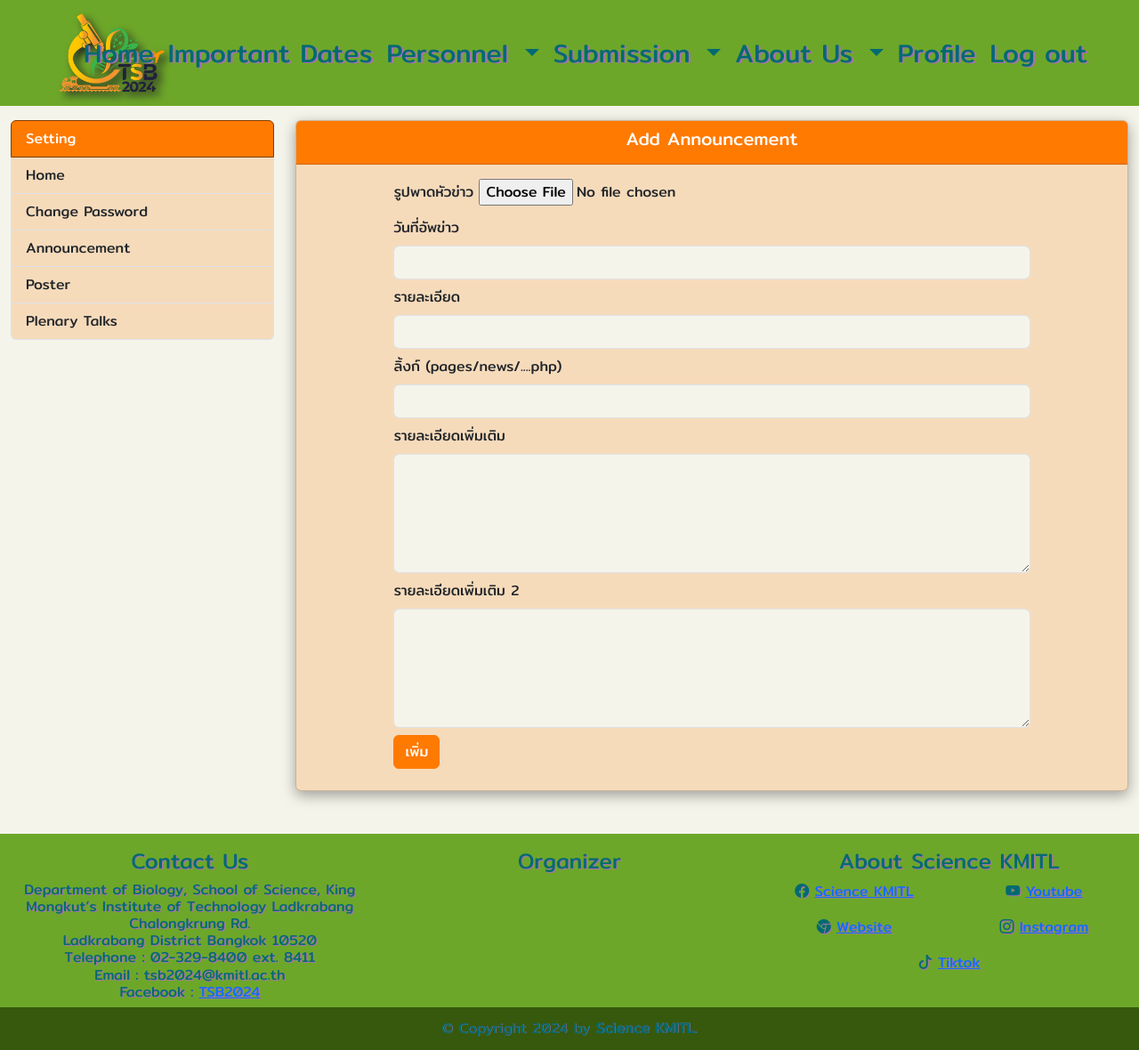
After one commit to arminarm002/tsb2024, a PHP site: page /auth/backend/poster.php in a window 1280 px wide. The commit adds this page. Shown: the whole page at 89% size. Run offline with PHP 8.4, Linux system fonts and the light colour scheme; a user stored in the database is signed in; data comes from the database, SQL or seed files in the repository; some libraries are stand-ins or nearby versions; some web fonts are replaced.

Commit message:
29/04/2024-16.44

```diff
--- /dev/null
+++ b/auth/backend/poster.php
@@ -0,0 +1,97 @@
+<?php
+session_start();
+include ($_SERVER['DOCUMENT_ROOT'] . '/tsb2024/connectdb.php');
+if ($_SESSION['role'] == "superadmin") {
+  ?>
+  <!DOCTYPE html>
+  <html lang="en">
+
+  <head>
+    <meta charset="UTF-8">
+    <meta name="viewport" content="width=device-width, initial-scale=1.0">
+    <title>TSB2024 KMITL</title>
+    <link rel="stylesheet" href="/tsb2024/theme/css/bootstrap-theme.css">
+    <link rel="stylesheet" href="/tsb2024/theme/css/self.css">
+  </head>
+
+  <body class="font-mitr">
+    <?php
+    include ($_SERVER['DOCUMENT_ROOT'] . '/tsb2024/components/navbar.php');
+
+    $sql = $conn->query("SELECT * FROM tb_user INNER JOIN tb_pay
+    ON tb_user.pay_id = tb_pay.pay_id WHERE email='" . $_SESSION['email'] . "'");
+    foreach ($sql as $row) { ?>
+
+      <div class="container-fluid">
+        <div class="row mt-3">
+          <div class="col-sm-12 col-md-4 col-lg-3">
+            <?php include ($_SERVER['DOCUMENT_ROOT'] . '/tsb2024/components/sidebar.php'); ?>
+          </div>
+          <div class="col-sm-12 col-md-8 col-lg-9">
+            <div class="card" style="background-color: rgb(255 122 1 / 20%);box-shadow: rgba(0, 0, 0, 0.35) 0px 5px 15px;">
+              <div class="card-header bg-l text-white text-center">
+                <h5>
+                  Add Announcement
+                </h5>
+              </div>
+              <div class="card-body" style="margin: 0px 10%;">
+                <div class="row">
+                  <form action="data/alladd.php" method="POST" enctype="multipart/form-data">
+
+                    <!-- Image input -->
+                    <label class="mb-3">รูปพาดหัวข่าว<br></label>
+                    <input type="file" name="coverupload" required>
+
+                    <!-- date input -->
+                    <div class="form-outline mb-2">
+                      <label class="form-label" for="date">วันที่อัพข่าว</label>
+                      <input type="text" id="date" name="date" class="form-control" required />
+                    </div>
+
+                    <!-- detail input -->
+                    <div class="form-outline mb-2">
+                      <label class="form-label" for="detail">รายละเอียด</label>
+                      <input type="text" id="detail" name="detail" class="form-control" required />
+                    </div>
+
+                    <!-- Link input -->
+                    <div class="form-outline mb-2">
+                      <label class="form-label" for="link">ลิ้งก์ (pages/news/....php)</label>
+                      <input type="text" id="link" name="link" class="form-control" required />
+                    </div>
+
+                    <!-- More input -->
+                    <div class="form-outline mb-2">
+                      <label class="form-label" for="more">รายละเอียดเพิ่มเติม</label>
+                      <textarea rows="5" cols="50000" name="more" class="form-control"></textarea>
+                    </div>
+
+                    <!-- More2 input -->
+                    <div class="form-outline mb-2">
+                      <label class="form-label" for="more2">รายละเอียดเพิ่มเติม 2</label>
+                      <textarea rows="5" cols="50000" name="more2" class="form-control"></textarea>
+                    </div>
+
+                    <button type="submit" class="btn btn-l btn-block text-white mb-2" name="add">เพิ่ม</button>
+                  </form>
+                </div>
+              </div>
+            </div>
+          </div>
+        </div><!-- row ใหญ่ -->
+      </div><!-- container -->
+
+    <?php } ?>
+
+    <?php
+    include ($_SERVER['DOCUMENT_ROOT'] . '/tsb2024/components/footer.php');
+    include ($_SERVER['DOCUMENT_ROOT'] . '/tsb2024/script/script.php');
+    include ($_SERVER['DOCUMENT_ROOT'] . '/tsb2024/script/messenger.php');
+    ?>
+
+  </body>
+
+  </html>
+<?php } else {
+  header("refresh: 1; url= /tsb2024/auth/register.php");
+} ?>
--- a/components/sidebar.php
+++ b/components/sidebar.php
@@ -16,6 +16,7 @@
   <?php } ?>
   <?php if ($_SESSION['role'] == "superadmin") { ?>
     <a href="/tsb2024/auth/backend/superadmin.php" class="list-group-item list-group-item-action">Announcement</a>
+    <a href="/tsb2024/auth/backend/poster.php" class="list-group-item list-group-item-action">Poster</a>
     <a href="/tsb2024/auth/backend/data/addplenary.php" class="list-group-item list-group-item-action">Plenary Talks</a>
   <?php } ?>
 </div>
```
